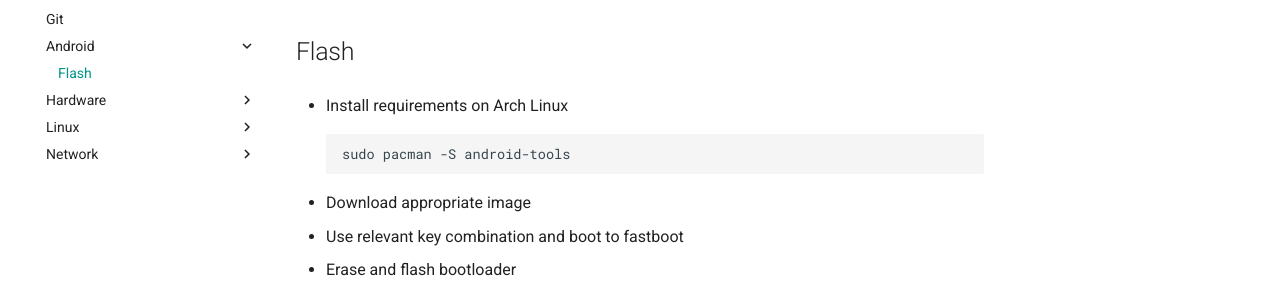
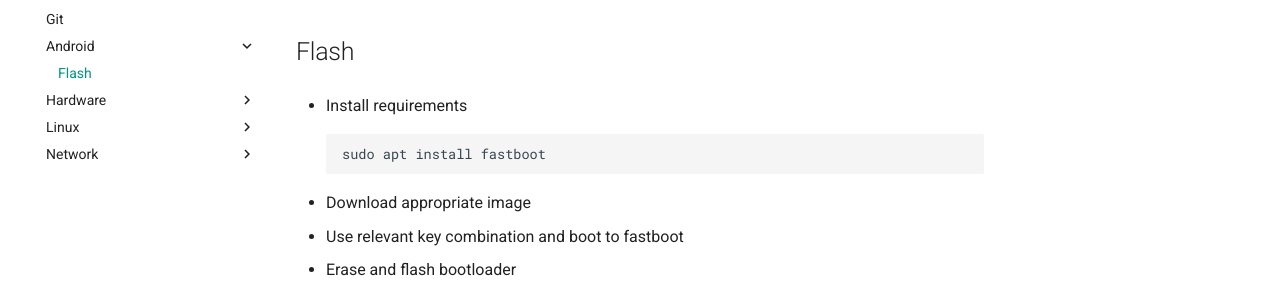
Before and after one commit to vician/wiki, an MkDocs documentation site: the page built from docs/android/flash.md, in a window 1280 px wide. Shown: the part 146-435 px from the top of the page. Built offline with MkDocs 1.6.1 and Material for MkDocs 9.7.7, drawn with Linux system fonts in a browser that asks for light colours; comment, search, counter and statistics services are not loaded.

Commit message:
android flash for ubuntu

```diff
--- a/docs/android/flash.md
+++ b/docs/android/flash.md
@@ -1,8 +1,8 @@
 ## Flash
 
-- Install requirements on Arch Linux
+- Install requirements
 
-		sudo pacman -S android-tools
+		sudo apt install fastboot
 
 - Download appropriate image
 - Use relevant key combination and boot to fastboot
```
